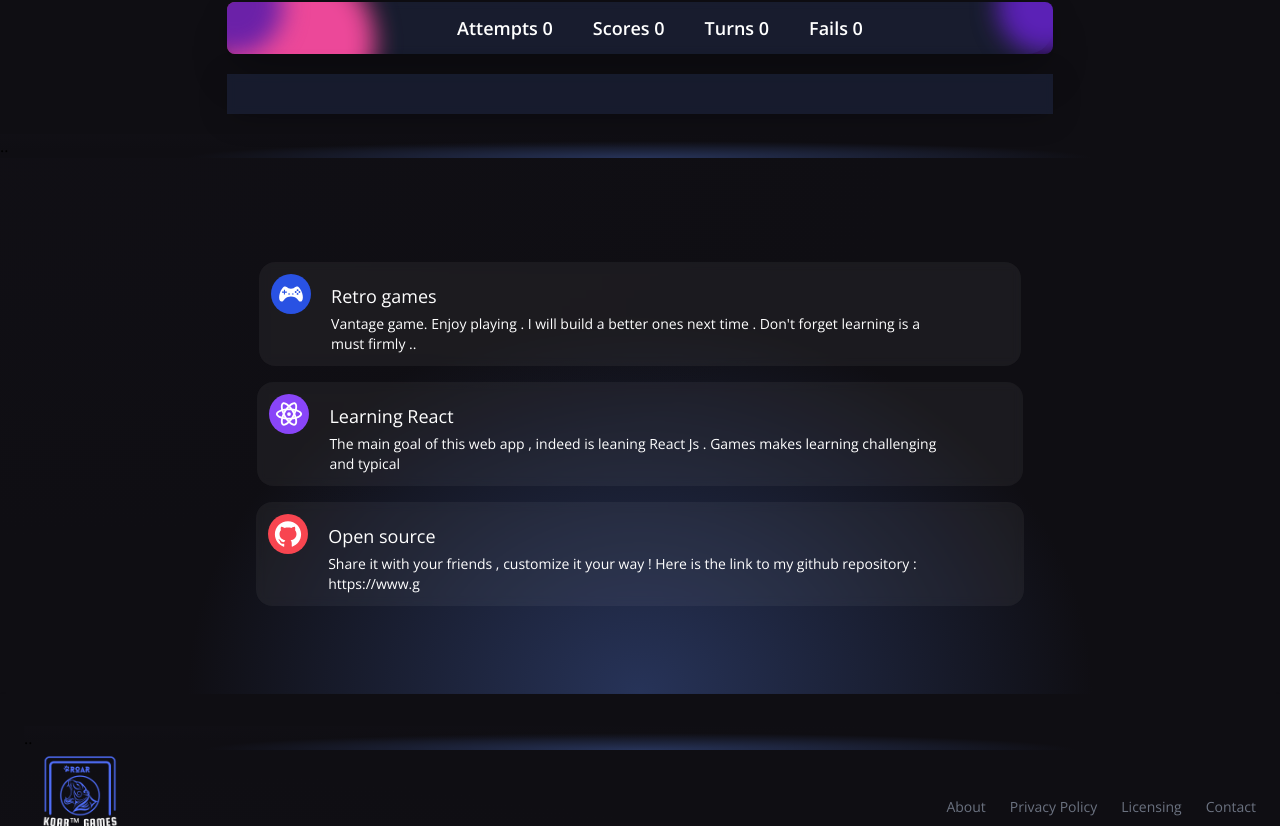
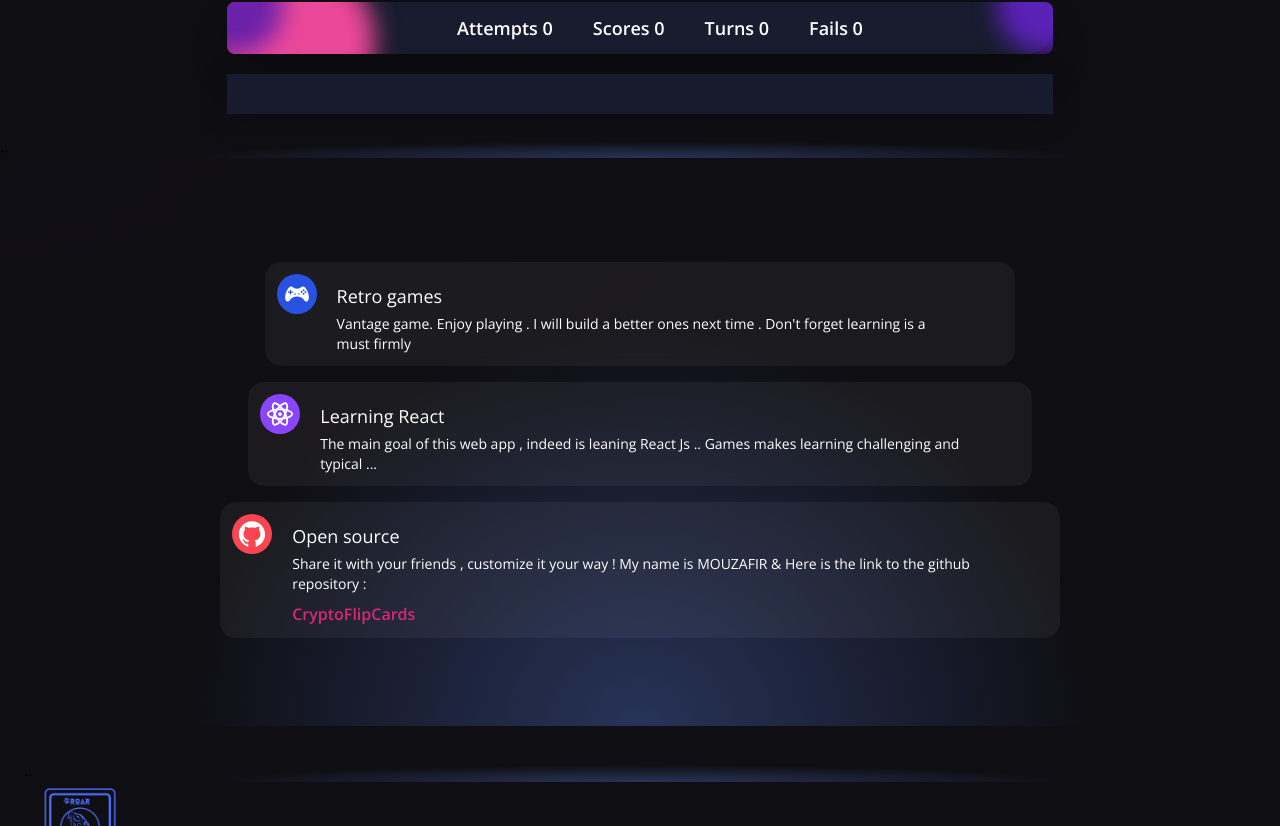
Before and after one commit to abderox/CryptoFlipCards, a React (Vite) app in the folder flipCards/: page / in a window 1280 px wide. Shown: the part 469-1295 px from the top of the page. Built offline with nearby package versions, Linux system fonts and the light colour scheme; a web font is replaced by a local one.

Commit message:
Koar first game : 75% done

```diff
--- a/flipCards/src/components/Services.jsx
+++ b/flipCards/src/components/Services.jsx
@@ -5,7 +5,7 @@ import { RiReactjsLine } from "react-icons/ri";
 import {GiGamepad} from "react-icons/gi";
 import { AiOutlineGithub } from "react-icons/ai";
 
-const ServiceCard = ({ color, title, icon, subtitle }) => (
+const ServiceCard = ({ color, title, icon, subtitle,github }) => (
   <div className="flex flex-row justify-start items-start white-glassmorphism p-3 m-2 cursor-pointer hover:shadow-xl ">
     <div className={`w-10 h-10 rounded-full flex justify-center items-center ${color}`}>
       {icon}
@@ -15,6 +15,8 @@ const ServiceCard = ({ color, title, icon, subtitle }) => (
       <p className="mt-1 text-white text-sm md:w-11/12 ">
         {subtitle}
       </p>
+      {github &&
+        (<a href="https://github.com/abderox/CryptoFlipCards" class="text-pink-600 visited:text-purple-600 font-semibold pt-2" target="_blank" rel="noopener noreferrer">CryptoFlipCards</a>)}
     </div>
   </div>
 );
@@ -29,20 +31,21 @@ const Services = () => (
           color="bg-[#2952E3]"
           title="Retro games"
           icon={<GiGamepad fontSize={30} className="text-white" />}
-          subtitle="Vantage game. Enjoy playing  . I will build a better ones next time . Don't forget learning is a must firmly ..
+          subtitle="Vantage game. Enjoy playing  . I will build a better ones next time . Don't forget learning is a must firmly
           "
         />
         <ServiceCard
           color="bg-[#8945F8]"
           title="Learning React"
           icon={<RiReactjsLine fontSize={30} className="text-white" />}
-          subtitle="The main goal of this web app , indeed is leaning React Js . Games makes learning challenging and typical"
+          subtitle="The main goal of this web app , indeed is leaning React Js .. Games makes learning challenging and typical ..."
         />
         <ServiceCard
           color="bg-[#F84550]"
+          github="true"
           title="Open source"
           icon={<AiOutlineGithub fontSize={30} className="text-white" />}
-          subtitle="Share it with your friends , customize it your way ! Here is the link to my github repository : https://www.g"
+          subtitle="Share it with your friends , customize it your way ! My name is MOUZAFIR & Here is the link to the github repository : "
         />
       </div>
     </div>
```
